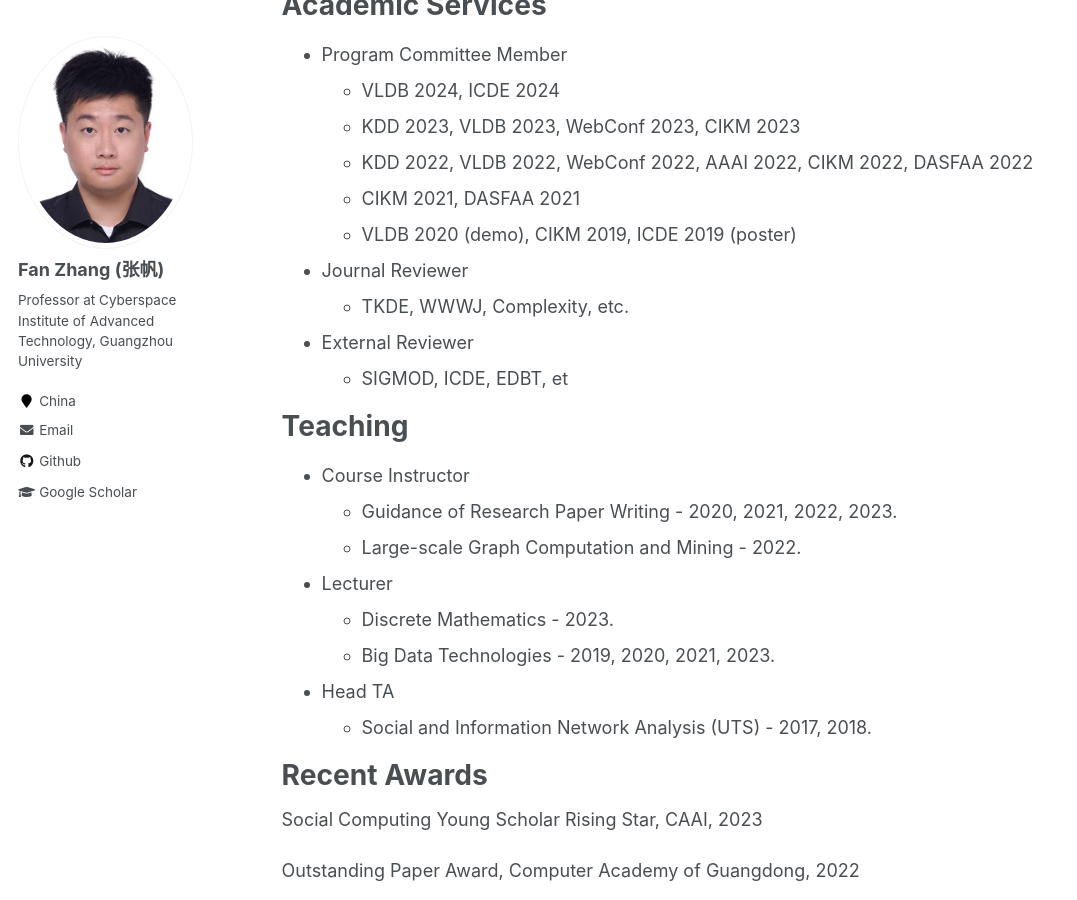
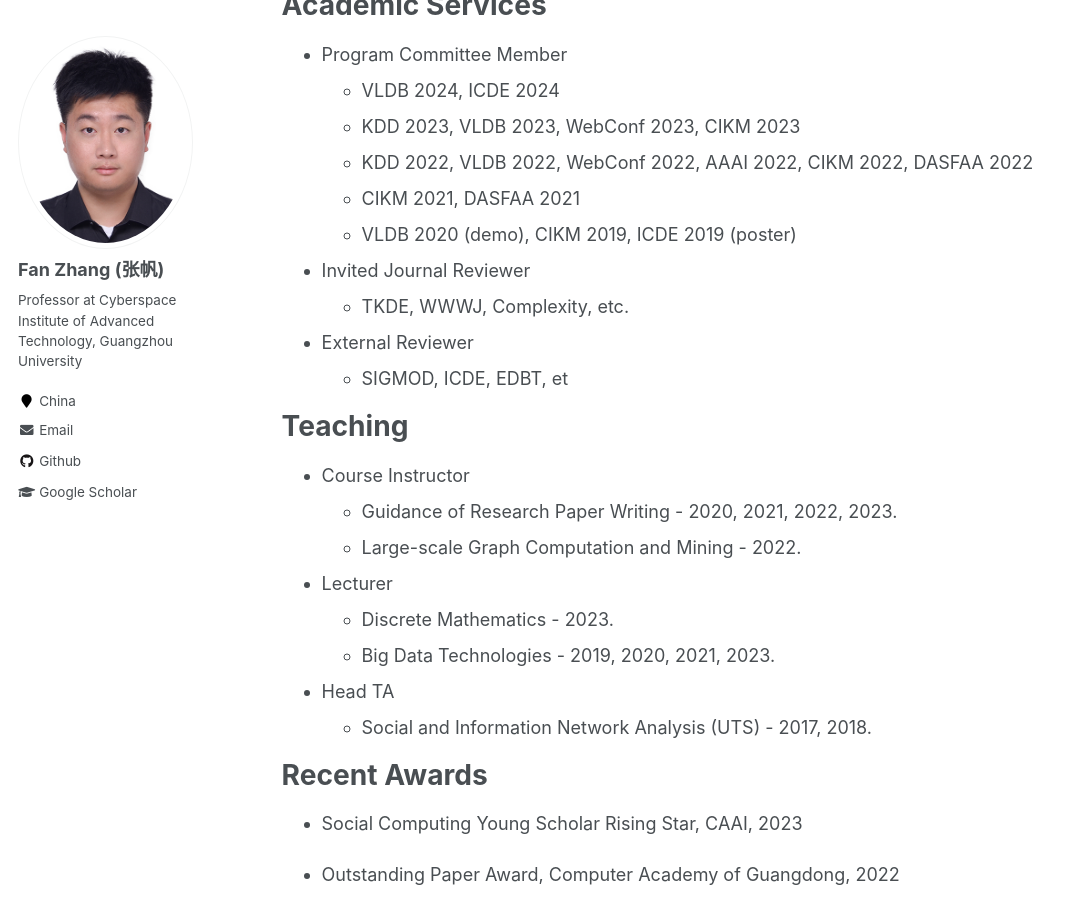
Before and after one commit to fanzhangcs/fanzhangcs.github.io, a Jekyll site: the page built from _pages/about.md, in a window 1280 px wide and 900 px high, scrolled down 4383 px. Shown: the whole window, without its empty margins (0-1077 px from the left). Built offline with Jekyll 4.4.1, drawn with Linux system fonts in a browser that asks for light colours.

Commit message:
Update about.md

```diff
--- a/_pages/about.md
+++ b/_pages/about.md
@@ -122,7 +122,7 @@ Academic Services
   - CIKM 2021, DASFAA 2021
   - VLDB 2020 (demo), CIKM 2019, ICDE 2019 (poster)
 
-- Journal Reviewer
+- Invited Journal Reviewer
   - TKDE, WWWJ, Complexity, etc.
 
 - External Reviewer
@@ -145,12 +145,12 @@ Teaching
 Recent Awards
 ======
 
-Social Computing Young Scholar Rising Star, CAAI, 2023
+- Social Computing Young Scholar Rising Star, CAAI, 2023
 
-Outstanding Paper Award, Computer Academy of Guangdong, 2022
+- Outstanding Paper Award, Computer Academy of Guangdong, 2022
 
-CCF Technology Achievement Award, Second Prize in Natural Science (5/5), 2022
+- CCF Technology Achievement Award, Second Prize in Natural Science (5/5), 2022
 
-Excellence in Research Award, CIAT, GZHU, 2021
+- Excellence in Research Award, CIAT, GZHU, 2021
 
-Guidance on CCF Big Data \& Computing Intelligence Contest (rank at 5/526), 2020
+- Guidance on CCF Big Data \& Computing Intelligence Contest (rank at 5/526), 2020
```
